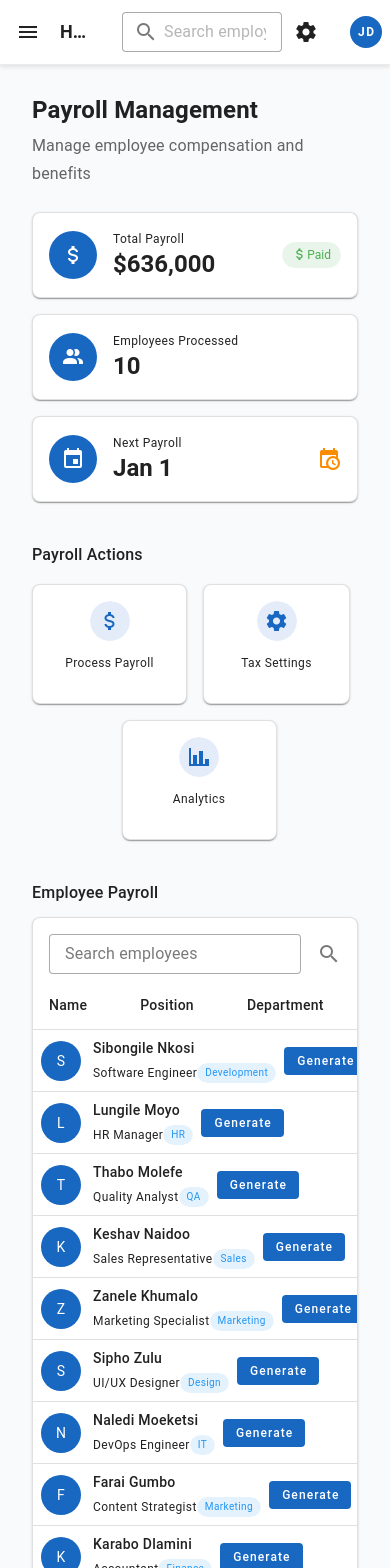
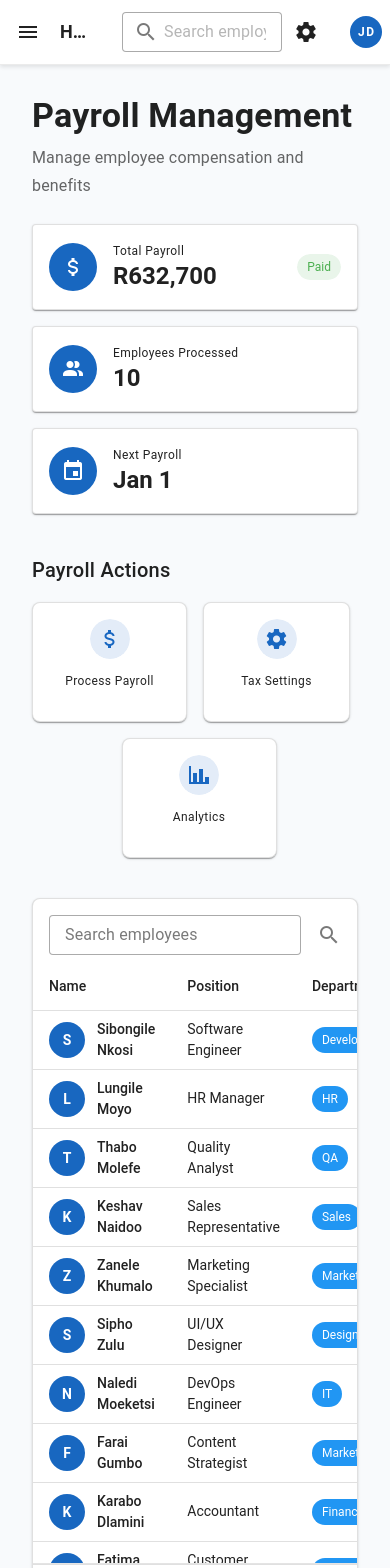
Before and after one commit to Toufeeq1/Group_7_ModernTech_Solutions, a Vue app: page /Payroll in a window 390 px wide. Shown: the top 1568 px of the page. Built offline with nearby package versions, Linux system fonts and the light colour scheme.

Commit message:
updated payroll ui layout and pfd download fucntionality

```diff
--- a/index.html
+++ b/index.html
@@ -4,6 +4,9 @@
     <meta charset="UTF-8">
     <link rel="icon" href="/favicon.ico">
     <meta name="viewport" content="width=device-width, initial-scale=1.0">
+    <script src="https://cdnjs.cloudflare.com/ajax/libs/jspdf/2.5.1/jspdf.umd.min.js"></script>
+<script src="https://cdnjs.cloudflare.com/ajax/libs/jspdf-autotable/3.5.25/jspdf.plugin.autotable.min.js"></script>
+
     <title>Vite App</title>
   </head>
   <body>
--- a/package.json
+++ b/package.json
@@ -16,6 +16,9 @@
   },
   "dependencies": {
     "@mdi/font": "^7.4.47",
+    "html2canvas": "^1.4.1",
+    "jspdf": "^3.0.4",
+    "jspdf-autotable": "^5.0.2",
     "vue": "^3.5.25",
     "vue-router": "^4.6.3",
     "vuetify": "^3.11.2",
--- a/src/components/TableList.vue
+++ b/src/components/TableList.vue
@@ -1,54 +1,205 @@
 <script>
 import { mapState } from "vuex";
+import { jsPDF } from "jspdf";
 
 export default {
   name: "PayrollView",
-
+  props: {
+    payrollData: Array
+  },
   data() {
     return {
+      dialog: false,
+      selectedEmployee: null,
       headers: [
         { title: "Name", key: "name", sortable: true },
         { title: "Position", key: "position", sortable: true },
         { title: "Department", key: "department", sortable: true },
-        { title: "Actions", key: "actions", sortable: false, align: "center" },
+        { title: "Payslip", key: "actions", sortable: false, align: "center" },
       ],
       search: "",
       itemsPerPage: 10,
       currentPage: 1,
     };
   },
-
   computed: {
     ...mapState(["employees"]),
+    itemsWithUniqueIds() {
+      return (this.employees || []).map((employee) => {
+        // Find matching payroll data for this employee
+        const payrollInfo = this.payrollData?.find(p => p.employeeId === employee.employeeId) || {};
 
-    itemsWithUniqueIds() {
-      return this.employees.map((employee, index) => ({
+        // Calculate total hours from attendance if available, otherwise use hoursWorked from payroll data
+        const totalHours = employee.attendance
+          ? employee.attendance.reduce((total, day) => total + (day.hoursWorked || 0), 0)
+          : payrollInfo.hoursWorked || 0;
+
+        return {
           ...employee,
-        uniqueId: employee.employeeId ? `emp-${employee.employeeId}` : `emp-${index}-${Date.now()}`
-      }));
+          ...payrollInfo,
+          uniqueId: employee.employeeId
+            ? `emp-${employee.employeeId}`
+            : `emp-${Math.random().toString(36).substr(2, 9)}`,
+          totalHours: totalHours, // Use the calculated total hours
+          hoursWorked: payrollInfo.hoursWorked || 0, // Add hoursWorked from payroll data
+        };
+      });
     },
-
     totalPayroll() {
-      return this.employees.reduce((sum, employee) => sum + (employee.salary || 0), 0);
+      return (this.payrollData || []).reduce((sum, employee) => sum + (employee.finalSalary || 0), 0);
     },
-
     employeesProcessed() {
-      return this.employees.length;
+      return (this.employees || []).length;
     },
-
     nextPayrollDate() {
       const now = new Date();
       const nextMonth = new Date(now.getFullYear(), now.getMonth() + 1, 1);
-      return nextMonth.toLocaleDateString("en-US", { month: "short", day: "numeric" });
+      return nextMonth.toLocaleDateString("en-US", {
+        month: "short",
+        day: "numeric",
+      });
+    },
+  },
+  methods: {
+    generatePayslip(employee) {
+      if (!employee) return;
+
+      try {
+        const doc = new jsPDF();
+        doc.setFontSize(18);
+        doc.setFont("helvetica", "bold");
+        doc.text("Your Company Name", 105, 15, { align: "center" });
+        doc.setFontSize(12);
+        doc.setFont("helvetica", "normal");
+        doc.text("123 Company Address, City, Country", 105, 22, { align: "center" });
+        doc.text("Payroll Department", 105, 29, { align: "center" });
+        doc.setFontSize(16);
+        doc.setFont("helvetica", "bold");
+        doc.text("PAYSLIP", 105, 40, { align: "center" });
+        doc.setDrawColor(0, 0, 0);
+        doc.setLineWidth(0.5);
+        doc.line(20, 45, 190, 45);
+
+        // Employee Information
+        doc.setFontSize(10);
+        doc.setFont("helvetica", "normal");
+        doc.text(`Employee ID: ${employee.employeeId || "N/A"}`, 20, 55);
+        doc.text(`Name: ${employee.name}`, 20, 62);
+        doc.text(`Position: ${employee.position}`, 20, 69);
+        doc.text(`Department: ${employee.department}`, 20, 76);
+        doc.text(
+          `Pay Period: ${new Date().toLocaleDateString("en-US", {
+            month: "long",
+            year: "numeric",
+          })}`,
+          20,
+          83
+        );
+
+        // Earnings Section
+        doc.setFontSize(12);
+        doc.setFont("helvetica", "bold");
+        doc.text("Earnings", 20, 100);
+        doc.setDrawColor(22, 78, 99);
+        doc.setFillColor(240, 248, 255);
+        doc.rect(20, 105, 80, 45, "FD"); // Increased height for more items
+        doc.setFontSize(9);
+        doc.setFont("helvetica", "normal");
+        doc.text("Description", 25, 112);
+        doc.text("Amount", 85, 112, { align: "right" });
+        doc.setDrawColor(200, 200, 200);
+        doc.line(25, 114, 95, 114);
+
+        // Basic Salary
+        doc.text("Basic Salary", 25, 121);
+        doc.text(`R${employee.salary?.toLocaleString() || "0"}`, 95, 121, { align: "right" });
+
+        // Hours Worked
+        doc.text("Hours Worked", 25, 128);
+        doc.text(`${employee.hoursWorked || 0}`, 95, 128, { align: "right" });
+
+        // Leave Deductions
+        doc.text("Leave Deductions", 25, 135);
+        doc.text(`${employee.leaveDeductions || 0}`, 95, 135, { align: "right" });
+
+        doc.setDrawColor(22, 78, 99);
+        doc.setLineWidth(0.5);
+        doc.line(25, 138, 95, 138);
+        doc.setFont("helvetica", "bold");
+        doc.text("Total", 25, 143);
+        doc.text(`R${employee.finalSalary?.toLocaleString() || "0"}`, 95, 143, { align: "right" });
+
+        // Deductions Section
+        doc.setFontSize(12);
+        doc.setFont("helvetica", "bold");
+        doc.text("Deductions", 110, 100);
+        doc.setDrawColor(22, 78, 99);
+        doc.setFillColor(240, 248, 255);
+        doc.rect(110, 105, 80, 35, "FD");
+        doc.setFontSize(9);
+        doc.setFont("helvetica", "normal");
+        doc.text("Description", 115, 112);
+        doc.text("Amount", 185, 112, { align: "right" });
+        doc.setDrawColor(200, 200, 200);
+        doc.line(115, 114, 185, 114);
+        doc.text("Tax", 115, 121);
+        doc.text("R0", 185, 121, { align: "right" });
+        doc.text("Pension", 115, 128);
+        doc.text("R0", 185, 128, { align: "right" });
+
+        doc.setDrawColor(22, 78, 99);
+        doc.setLineWidth(0.5);
+        doc.line(115, 131, 185, 131);
+        doc.setFont("helvetica", "bold");
+        doc.text("Total", 115, 136);
+        doc.text("R0", 185, 136, { align: "right" });
+
+        // Net Pay
+        doc.setFontSize(14);
+        doc.setFont("helvetica", "bold");
+        doc.setFillColor(22, 78, 99);
+        doc.rect(20, 150, 170, 15, "F");
+        doc.setTextColor(255, 255, 255);
+        doc.text(`Net Pay: R${employee.finalSalary?.toLocaleString() || "0"}`, 105, 160, {
+          align: "center",
+        });
+
+        // Footer
+        doc.setTextColor(0, 0, 0);
+        doc.setFontSize(9);
+        doc.setFont("helvetica", "normal");
+        doc.text("Payment Method: Bank Transfer", 20, 180);
+        doc.text(`Payment Date: ${new Date().toLocaleDateString("en-US")}`, 20, 187);
+        doc.setFontSize(8);
+        doc.setFont("helvetica", "italic");
+        doc.setTextColor(100, 100, 100);
+        doc.text(
+          "This is a computer-generated payslip and does not require a signature.",
+          105,
+          doc.internal.pageSize.height - 30,
+          { align: "center" }
+        );
+        doc.text("Thank you for your hard work!", 105, doc.internal.pageSize.height - 20, {
+          align: "center",
+        });
+        doc.text(
+          "For inquiries, contact: payroll@yourcompany.com",
+          105,
+          doc.internal.pageSize.height - 10,
+          { align: "center" }
+        );
+
+        doc.save(`payslip_${employee.name.replace(/\s+/g, "_")}.pdf`);
+      } catch (error) {
+        console.error("Error generating payslip:", error);
+        alert("Failed to generate payslip. Please try again.");
       }
     },
-
-  methods: {
-    generatePayslip(employee) {
-      console.log("Generating payslip for:", employee);
-      alert(`Generating payslip for ${employee.name}`);
+    openPayslipModal(employee) {
+      this.selectedEmployee = employee;
+      this.dialog = true;
     },
-  }
+  },
 };
 </script>
 
@@ -58,50 +209,47 @@ export default {
     <div class="text-subtitle-1 text-medium-emphasis mb-6">
       Manage employee compensation and benefits
     </div>
-
     <v-row no-gutters class="mb-6">
       <v-col cols="12" sm="4" class="pr-sm-2 mb-4">
-        <v-card class="pa-4 d-flex align-center h-100" style="border-radius: 8px">
+        <v-card class="pa-4 d-flex align-center h-100">
           <v-avatar color="primary" size="48" class="mr-4">
             <v-icon>mdi-currency-usd</v-icon>
           </v-avatar>
           <div>
             <div class="text-caption">Total Payroll</div>
-            <div class="text-h5 font-weight-bold">${{ totalPayroll.toLocaleString() }}</div>
+            <div class="text-h5 font-weight-bold">R{{ totalPayroll.toLocaleString() }}</div>
           </div>
-          <v-spacer></v-spacer>
-          <v-chip color="success" variant="tonal" class="ml-2" size="small">
-            <v-icon left small>mdi-currency-usd</v-icon>
-            Paid
-          </v-chip>
+          <v-spacer />
+          <v-chip size="small" color="success" variant="tonal"> Paid </v-chip>
         </v-card>
       </v-col>
       <v-col cols="12" sm="4" class="px-sm-2 mb-4">
-        <v-card class="pa-4 d-flex align-center h-100" style="border-radius: 8px">
+        <v-card class="pa-4 d-flex align-center h-100">
           <v-avatar color="primary" size="48" class="mr-4">
             <v-icon>mdi-account-multiple</v-icon>
           </v-avatar>
           <div>
             <div class="text-caption">Employees Processed</div>
-            <div class="text-h5 font-weight-bold">{{ employeesProcessed }}</div>
+            <div class="text-h5 font-weight-bold">
+              {{ employeesProcessed }}
+            </div>
           </div>
         </v-card>
       </v-col>
       <v-col cols="12" sm="4" class="pl-sm-2 mb-4">
-        <v-card class="pa-4 d-flex align-center h-100" style="border-radius: 8px">
+        <v-card class="pa-4 d-flex align-center h-100">
           <v-avatar color="primary" size="48" class="mr-4">
             <v-icon>mdi-calendar</v-icon>
           </v-avatar>
           <div>
             <div class="text-caption">Next Payroll</div>
-            <div class="text-h5 font-weight-bold">{{ nextPayrollDate }}</div>
+            <div class="text-h5 font-weight-bold">
+              {{ nextPayrollDate }}
             </div>
-          <v-spacer></v-spacer>
-          <v-icon color="warning" size="24">mdi-calendar-clock</v-icon>
+          </div>
         </v-card>
       </v-col>
     </v-row>
-
     <div class="text-h6 font-weight-medium mb-4">Payroll Actions</div>
     <v-row justify="center" no-gutters class="mb-6">
       <v-col cols="12" md="10">
@@ -145,99 +293,160 @@ export default {
         </v-row>
       </v-col>
     </v-row>
-
-    <div class="mb-4">
-      <div class="text-h6 font-weight-medium mb-3">Employee Payroll</div>
     <v-card elevation="1" rounded="lg">
-        <v-card-text class="pa-0">
       <div class="pa-4 pb-2">
         <v-text-field
           v-model="search"
           append-icon="mdi-magnify"
           label="Search employees"
-              single-line
           hide-details
           clearable
           density="compact"
           variant="outlined"
-            ></v-text-field>
+        />
       </div>
-
       <v-data-table
+        fixed-header
+        height="600"
         :headers="headers"
         :items="itemsWithUniqueIds"
         :search="search"
         :items-per-page="itemsPerPage"
         item-key="uniqueId"
-            :mobile-breakpoint="0"
         density="comfortable"
         class="elevation-0"
         :footer-props="{
           'items-per-page-options': [10, 20, 30],
           'show-current-page': true,
-              'show-first-last-page': true
+          'show-first-last-page': true,
         }"
       >
         <template #item.name="{ item }">
           <div class="d-flex align-center py-2">
             <v-avatar size="36" class="me-3" color="primary">
-                  <span class="white--text">{{ item.name.charAt(0) }}</span>
+              <span class="text-white font-weight-bold">
+                {{ item.name.charAt(0) }}
+              </span>
             </v-avatar>
-                <div class="font-weight-medium">{{ item.name }}</div>
+            <div class="font-weight-medium">
+              {{ item.name }}
+            </div>
           </div>
         </template>
-
         <template #item.department="{ item }">
-              <v-chip size="small" color="blue" text-color="white">
+          <v-chip size="small" color="blue" variant="flat">
             {{ item.department }}
           </v-chip>
         </template>
-
         <template #item.actions="{ item }">
+          <div class="d-flex justify-center">
             <v-btn
               size="small"
               color="primary"
               variant="flat"
+              class="text-none"
               @click="generatePayslip(item)"
-                class="text-none"
             >
-                Generate Payslip
+              Download Payslip
             </v-btn>
-            </template>
-
-            <template #item="{ item }" v-if="$vuetify.display.mobile">
-  <tr>
-    <td colspan="4" class="pa-2">
-      <div class="d-flex align-center">
-        <v-avatar size="40" class="me-3" color="primary">
-          <span class="white--text">{{ item.name.charAt(0) }}</span>
-        </v-avatar>
-        <div class="grow">
-          <div class="font-weight-medium">{{ item.name }}</div>
-          <div class="text-caption d-flex justify-space-evenly mt-1">
-            <span>{{ item.position }}</span>
-            <v-chip size="x-small" color="blue" text-color="white">
-              {{ item.department }}
-            </v-chip>
-          </div>
-        </div>
             <v-btn
               size="small"
               color="primary"
               variant="flat"
-          @click="generatePayslip(item)"
-          class="ml-2 text-none"
+              class="text-none ml-2"
+              @click="openPayslipModal(item)"
             >
-          Generate
+              View Payslip
             </v-btn>
           </div>
-    </td>
-  </tr>
         </template>
       </v-data-table>
+    </v-card>
+
+    <v-dialog v-model="dialog" transition="dialog-bottom-transition" fullscreen>
+      <v-card>
+        <v-toolbar>
+          <v-btn icon="mdi-close" @click="dialog = false"></v-btn>
+          <v-toolbar-title>Payslip for {{ selectedEmployee?.name }}</v-toolbar-title>
+          <v-spacer></v-spacer>
+          <v-btn
+            color="primary"
+            @click="generatePayslip(selectedEmployee)"
+          >
+            Download PDF
+          </v-btn>
+        </v-toolbar>
+        <v-card-text class="pa-4">
+          <v-row>
+            <v-col cols="12" md="6">
+              <v-card class="pa-4 mb-4">
+                <v-card-title class="text-h6">Employee Information</v-card-title>
+                <v-list>
+                  <v-list-item>
+                    <v-list-item-title>Employee ID</v-list-item-title>
+                    <v-list-item-subtitle>{{ selectedEmployee?.employeeId }}</v-list-item-subtitle>
+                  </v-list-item>
+                  <v-list-item>
+                    <v-list-item-title>Name</v-list-item-title>
+                    <v-list-item-subtitle>{{ selectedEmployee?.name }}</v-list-item-subtitle>
+                  </v-list-item>
+                  <v-list-item>
+                    <v-list-item-title>Position</v-list-item-title>
+                    <v-list-item-subtitle>{{ selectedEmployee?.position }}</v-list-item-subtitle>
+                  </v-list-item>
+                  <v-list-item>
+                    <v-list-item-title>Department</v-list-item-title>
+                    <v-list-item-subtitle>{{ selectedEmployee?.department }}</v-list-item-subtitle>
+                  </v-list-item>
+                </v-list>
+              </v-card>
+
+              <v-card class="pa-4">
+                <v-card-title class="text-h6">Attendance Summary</v-card-title>
+                <v-list>
+                  <v-list-item>
+                    <v-list-item-title>Total Hours Worked</v-list-item-title>
+                    <v-list-item-subtitle>{{ selectedEmployee?.hoursWorked || 0 }}</v-list-item-subtitle>
+                  </v-list-item>
+                  <v-list-item>
+                    <v-list-item-title>Leave Deductions</v-list-item-title>
+                    <v-list-item-subtitle>{{ selectedEmployee?.leaveDeductions || 0 }}</v-list-item-subtitle>
+                  </v-list-item>
+                </v-list>
+              </v-card>
+            </v-col>
+
+            <v-col cols="12" md="6">
+              <v-card class="pa-4">
+                <v-card-title class="text-h6">Payroll Information</v-card-title>
+                <v-list>
+                  <v-list-item>
+                    <v-list-item-title>Basic Salary</v-list-item-title>
+                    <v-list-item-subtitle>R{{ selectedEmployee?.salary?.toLocaleString() || "0" }}</v-list-item-subtitle>
+                  </v-list-item>
+                  <v-list-item>
+                    <v-list-item-title>Hours Worked</v-list-item-title>
+                    <v-list-item-subtitle>{{ selectedEmployee?.hoursWorked || 0 }}</v-list-item-subtitle>
+                  </v-list-item>
+                  <v-list-item>
+                    <v-list-item-title>Leave Deductions</v-list-item-title>
+                    <v-list-item-subtitle>{{ selectedEmployee?.leaveDeductions || 0 }}</v-list-item-subtitle>
+                  </v-list-item>
+                  <v-list-item>
+                    <v-list-item-title>Final Salary</v-list-item-title>
+                    <v-list-item-subtitle>R{{ selectedEmployee?.finalSalary?.toLocaleString() || "0" }}</v-list-item-subtitle>
+                  </v-list-item>
+                  <v-list-item>
+                    <v-list-item-title>Net Pay</v-list-item-title>
+                    <v-list-item-subtitle>R{{ selectedEmployee?.finalSalary?.toLocaleString() || "0" }}</v-list-item-subtitle>
+                  </v-list-item>
+                </v-list>
+              </v-card>
+            </v-col>
+          </v-row>
         </v-card-text>
       </v-card>
-    </div>
+    </v-dialog>
   </v-container>
 </template>
 
@@ -245,38 +454,18 @@ export default {
 .v-container {
   max-width: 100%;
 }
-
 .v-card {
   border: 1px solid rgba(0, 0, 0, 0.12);
 }
-
+:deep(.v-data-table__tbody tr td) {
+  padding-top: 12px;
+  padding-bottom: 12px;
+}
 :deep(.v-data-table-footer) {
   padding: 8px 16px !important;
-  min-height: 40px !important;
   border-top: 1px solid rgba(0, 0, 0, 0.12);
 }
-
-:deep(.v-data-table-footer__pagination) {
-  margin: 0 !important;
+:deep(.v-data-table__td--actions) {
+  text-align: center;
 }
-
-@media (max-width: 600px) {
-  .text-h4 {
-    font-size: 1.5rem !important;
-  }
-  .text-h6 {
-    font-size: 1rem !important;
-  }
-  .v-data-table {
-    width: 100%;
-  }
-  .v-data-table__mobile-table-row td {
-    padding: 12px;
-  }
-  .v-btn {
-    min-width: unset;
-    padding: 0 12px;
-  }
-}
-
 </style>
--- a/src/views/PayrollView.vue
+++ b/src/views/PayrollView.vue
@@ -16,7 +16,7 @@ export default {
 <template>
   <div>
     <TableList
-      :payrollData="employees"
+      :payrollData="payroll"
       :employees="employees"
     />
   </div>
```
Also changed, not shown: 1 other file (tests, documents, lock files or other folders). Lines whose indentation alone changed are shown as unchanged.
